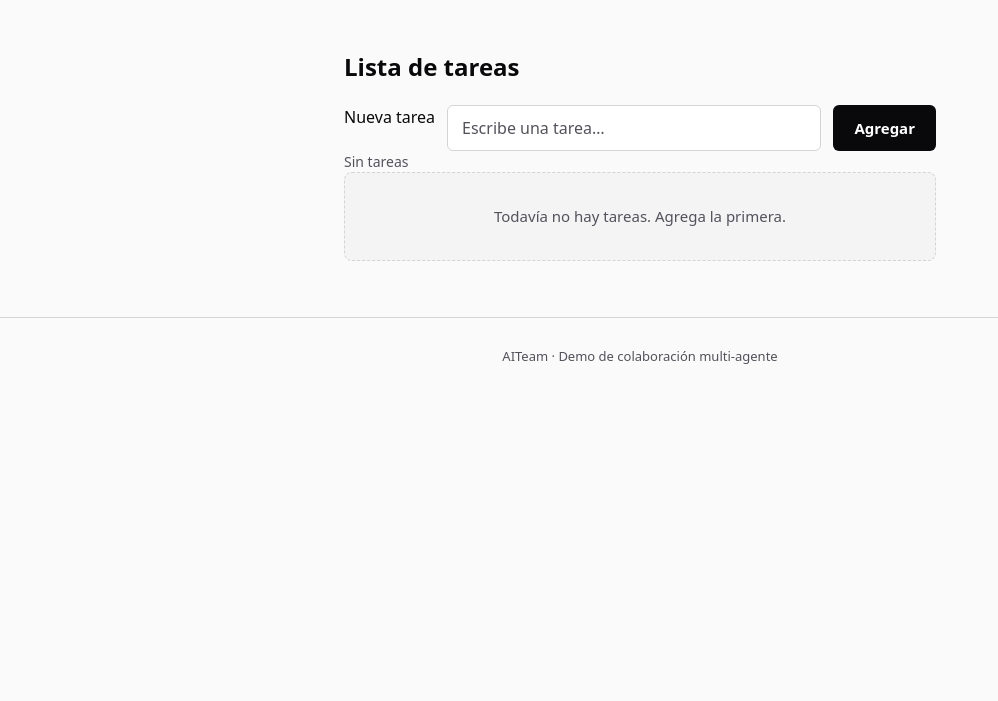
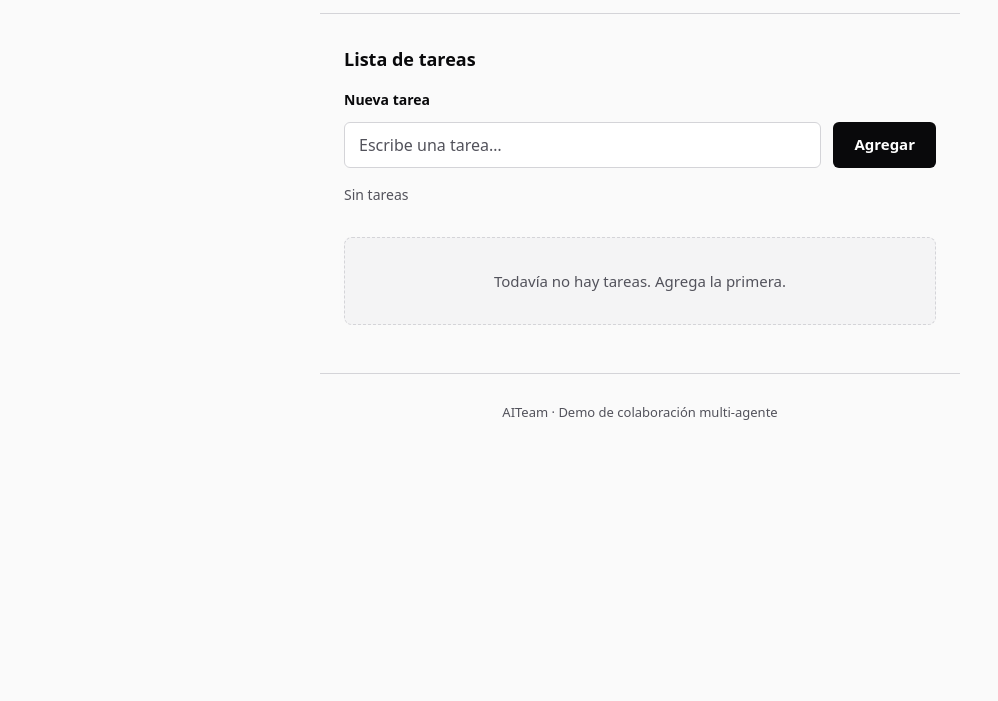
Before and after one commit to carlosanb13/aiteam-orquestador, a website: page public/team-demo/index.html in a window 1280 px wide. Shown: the part 99-800 px from the top of the page, without its empty margins (0-998 px from the left). Drawn offline with Linux system fonts and the light colour scheme.

Commit message:
[gemini] t4: Revisión cruzada de integración de la demo Equipo en acción

```diff
--- a/public/team-demo/style.css
+++ b/public/team-demo/style.css
@@ -54,18 +54,36 @@ body {
   -webkit-font-smoothing: antialiased;
 }
 
-.team-demo {
+.team-demo,
+header,
+footer {
   max-width: 40rem;
   margin: 0 auto;
-  padding: 1.5rem 1rem;
+  padding-inline: 1rem;
+}
+
+.team-demo {
+  padding-block: 1.5rem;
   display: flex;
   flex-direction: column;
   gap: 1.5rem;
 }
 
+.task-panel {
+  display: flex;
+  flex-direction: column;
+  gap: 1rem;
+}
+
+.task-panel h2 {
+  margin: 0;
+  font-size: 1.125rem;
+  font-weight: 600;
+}
+
 header {
   border-bottom: 1px solid var(--border-color);
-  padding-bottom: 1rem;
+  padding-block: 1.5rem 1rem;
 }
 
 h1 {
@@ -86,6 +104,12 @@ header p {
   display: flex;
   flex-direction: column;
   gap: 0.75rem;
+}
+
+.task-form label {
+  font-size: 0.875rem;
+  font-weight: 600;
+  color: var(--text-main);
 }
 
 .task-input {
@@ -220,8 +244,14 @@ footer {
 }
 
 @media (min-width: 640px) {
+  .team-demo,
+  header,
+  footer {
+    padding-inline: 1.5rem;
+  }
+
   .team-demo {
-    padding: 2.5rem 1.5rem;
+    padding-block: 2rem;
   }
 
   h1 {
@@ -230,7 +260,12 @@ footer {
 
   .task-form {
     flex-direction: row;
+    flex-wrap: wrap;
     align-items: stretch;
+  }
+
+  .task-form label {
+    flex-basis: 100%;
   }
 
   .task-add {
```
